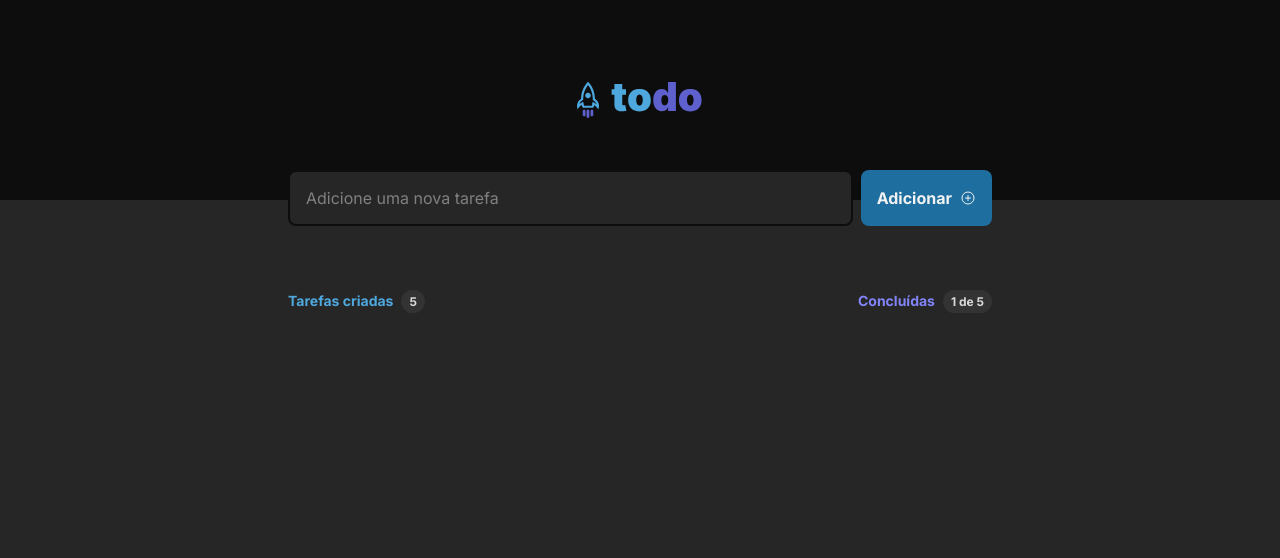
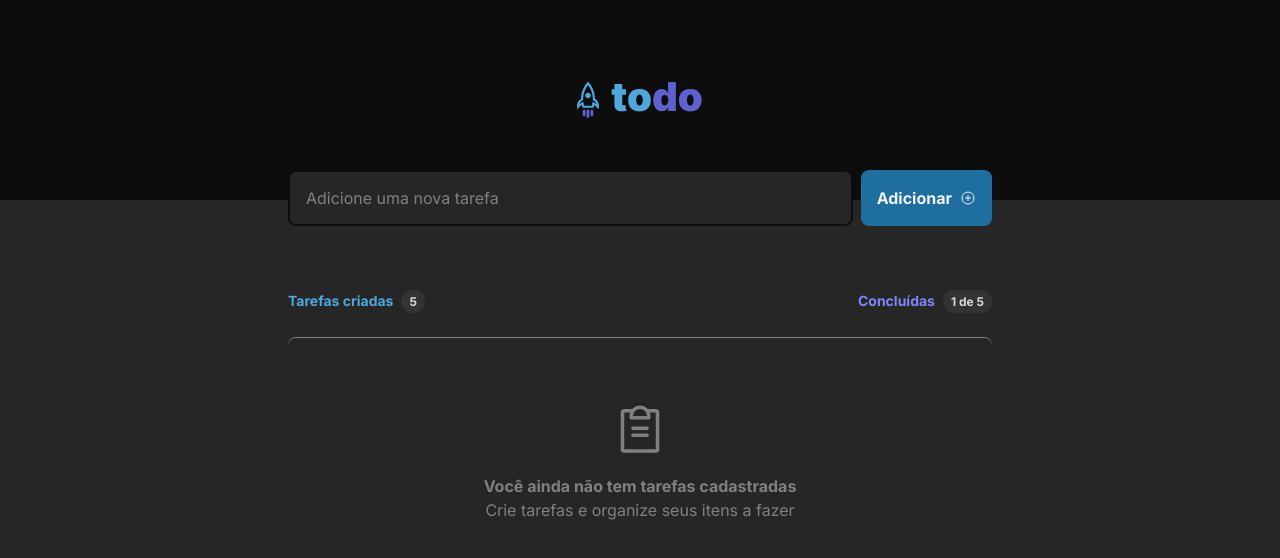
Before and after one commit to rodrigordgfs/ToDo-List, a React (Vite) app: page / in a window 1280 px wide. Shown: the top 558 px of the page. Built offline with nearby package versions, Linux system fonts and the light colour scheme.

Commit message:
Feature: Criado o componente que mostra que não tem tarefas na lista

```diff
--- a/src/components/TaskList/index.tsx
+++ b/src/components/TaskList/index.tsx
@@ -1,10 +1,12 @@
 import { TaskCounter } from "../TaskCounter";
+import { TaskListEmpty } from "../TaskListEmpty";
 import styles from "./index.module.css";
 
 export function TaskList() {
   return (
     <div className={styles.taskList}>
       <TaskCounter />
+      <TaskListEmpty />
     </div>
   );
 }
--- /dev/null
+++ b/src/components/TaskListEmpty/index.module.css
@@ -0,0 +1,20 @@
+.taskListEmpty {
+  border-radius: 8px;
+  border-top: 1px solid var(--gray-300);
+  margin-top: 1.5rem;
+  display: flex;
+  flex-direction: column;
+  align-items: center;
+  justify-content: center;
+  color: var(--gray-300);
+}
+
+.taskListEmpty__icon {
+  margin-top: 4rem;
+}
+
+.taskListEmpty p {
+  margin-top: 1rem;
+  font-weight: bold;
+  line-height: 1.6;
+}
--- /dev/null
+++ b/src/components/TaskListEmpty/index.tsx
@@ -0,0 +1,12 @@
+import styles from "./index.module.css";
+import { ClipboardText } from "phosphor-react";
+
+export function TaskListEmpty() {
+  return (
+    <div className={styles.taskListEmpty}>
+      <ClipboardText className={styles.taskListEmpty__icon} size={56} />
+      <p>Você ainda não tem tarefas cadastradas</p>
+      <span>Crie tarefas e organize seus itens a fazer</span>
+    </div>
+  );
+}
```
